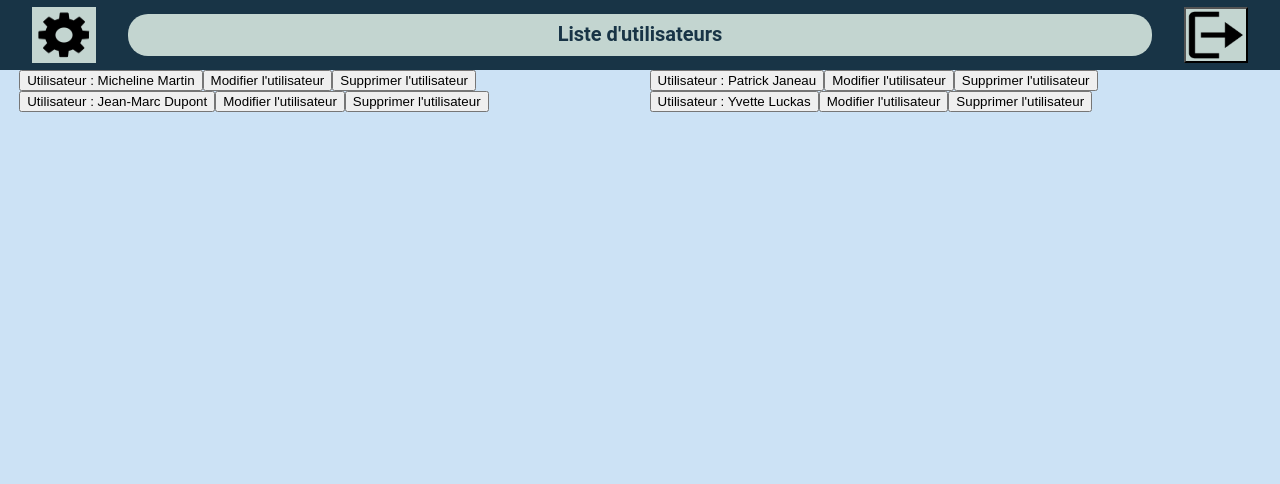
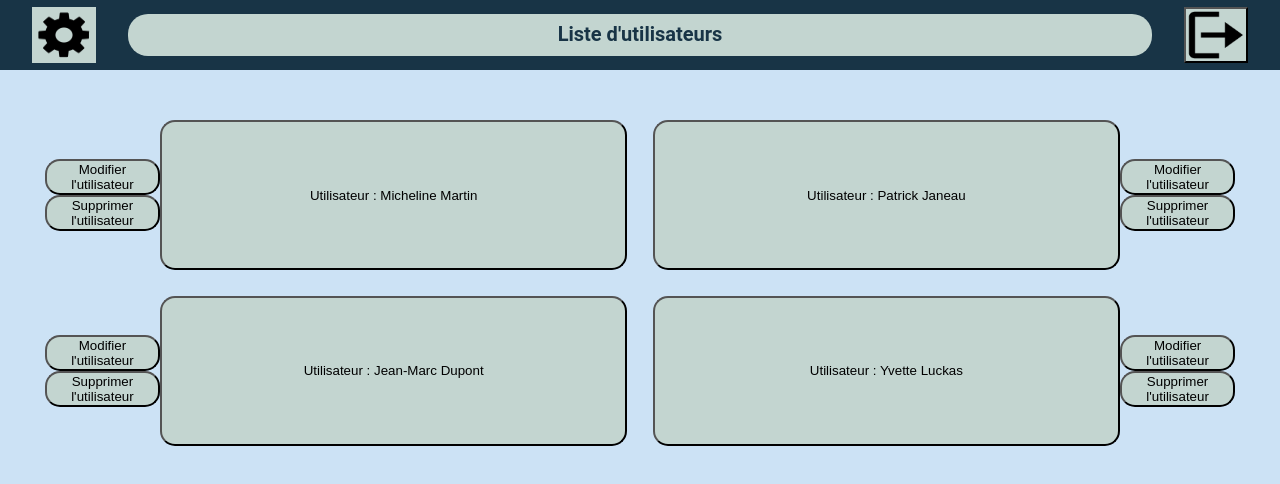
Before and after one commit to 2019-2020-ps6/2022-2023-ps6-poly-esprit, an Angular app in the folder front-end/: page / in a window 1280 px wide. Shown: the top 484 px of the page. Built offline with nearby package versions, Linux system fonts and the light colour scheme.

Commit message:
general disposition done

```diff
--- a/front-end/src/app/user-list-display/user-list-display.component.html
+++ b/front-end/src/app/user-list-display/user-list-display.component.html
@@ -5,14 +5,16 @@
     <li *ngFor="let user of users">
       <a class="navigation" id="user_selection" [routerLink]="['/themes', user.id]">
 <!--        une image -->
-        <button>Utilisateur : {{user.prenom}} {{ user.nom }}</button>
+        <button class="user_selection_button">Utilisateur : {{user.prenom}} {{ user.nom }}</button>
       </a>
-       <a class="navigation" [routerLink]="['user-edit', user.id]">
-        <button class="gestion_admin">Modifier l'utilisateur</button>
-      </a>
-      <a class="navigation" [routerLink]="['user-delete', user.id]">
-        <button class="gestion_admin">Supprimer l'utilisateur</button>
-      </a>
+      <div class="gestion_admin">
+         <a class="navigation" [routerLink]="['user-edit', user.id]">
+          <button>Modifier l'utilisateur</button>
+        </a>
+        <a class="navigation" [routerLink]="['user-delete', user.id]">
+          <button>Supprimer l'utilisateur</button>
+        </a>
+      </div>
     </li>
     </div>
   </ul>
--- a/front-end/src/app/user-list-display/user-list-display.component.scss
+++ b/front-end/src/app/user-list-display/user-list-display.component.scss
@@ -1,30 +1,65 @@
 .grid_display {
+  margin-top: 50px;
   display: grid;
-  grid-template: 1fr / 1.5vw 1fr 1.5vw 1fr 1.5vw;
+  grid-template: 1fr / 1.5vw 1fr 1fr 1.5vw;
+  grid-column-gap: 2vw;
+  grid-row-gap: 2vw;
   //border: dotted;
 }
 
 li {
   list-style-type: none;
   //border: solid blue;
-  //height: 200px;
+  height: 150px;
 }
 
 li:nth-child(even) {   //tous les li pairs
-  grid-column: 4/4;
+  display: flex;
+  flex-direction: row;
+  grid-column: 3/3;
 }
 
-li:nth-child(odd) {
+li:nth-child(odd) {   //tous les li impairs
+  display: flex;
+  flex-direction: row-reverse;
   grid-column: 2/2;
 }
 
 #user_selection {
   //border: solid;
-  //height: 100%;
-  //width: 100%;
-  height: 200px;
+  height: 100%;
+  width: 100%;
+  transition: 0.2s;
+}
+
+#user_selection:hover {
+  scale: 1.5;
+  transition: 0.2s;
+}
+
+.user_selection_button {
+  width: 100%;
+  height: 100%;
+  cursor: pointer;
+}
+
+button {
+  border-radius: 15px;
+  background-color: #C3D5D0;
+
 }
 
 .gestion_admin {
+  display: flex;
+  flex-direction: column;
+  justify-content: center;
+
+  //width: auto;
+  //border: solid yellow;
 
 }
+
+.gestion_admin button:hover {
+  background-color: #D9D9D9;
+  cursor: pointer;
+}
```
